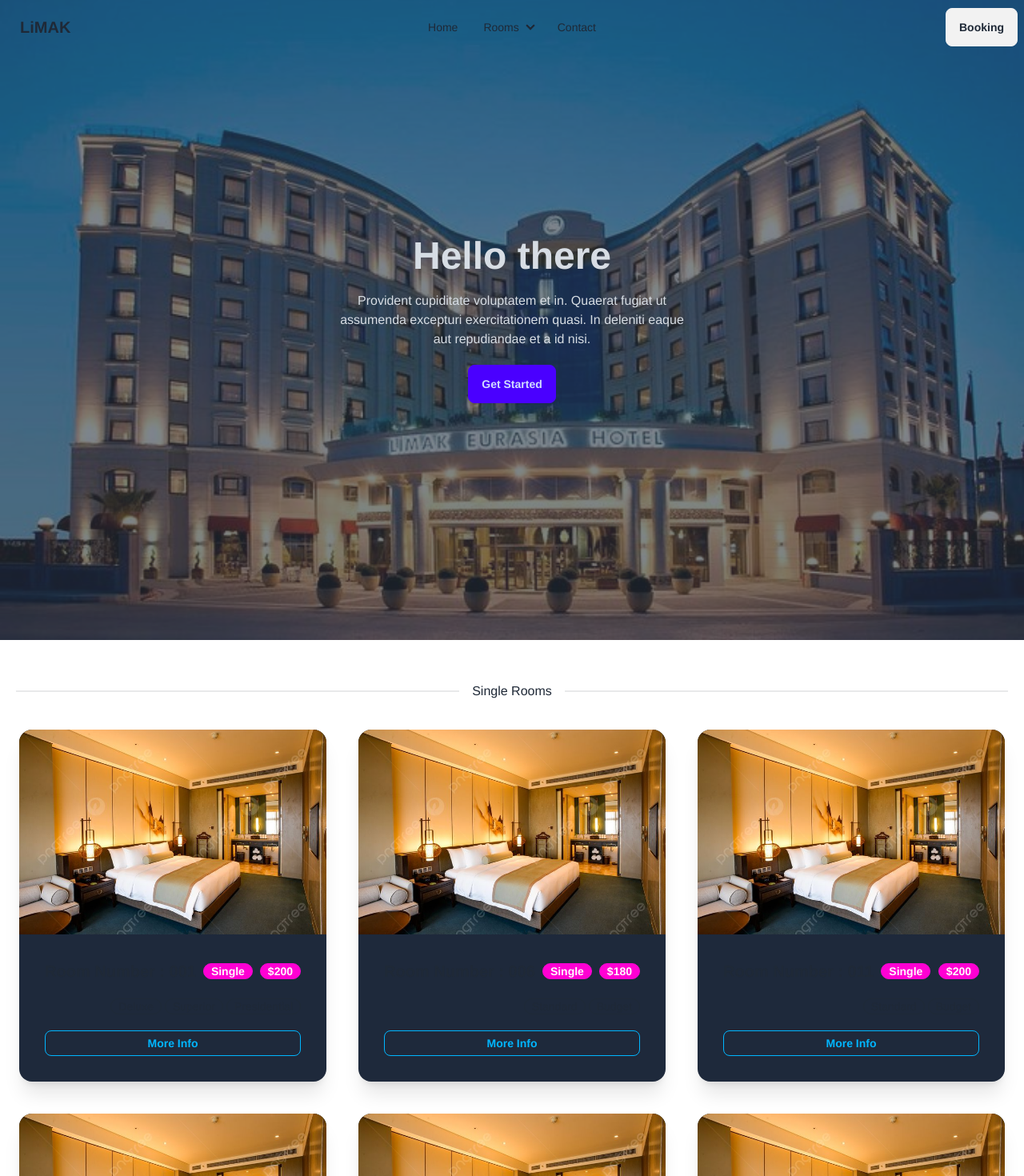
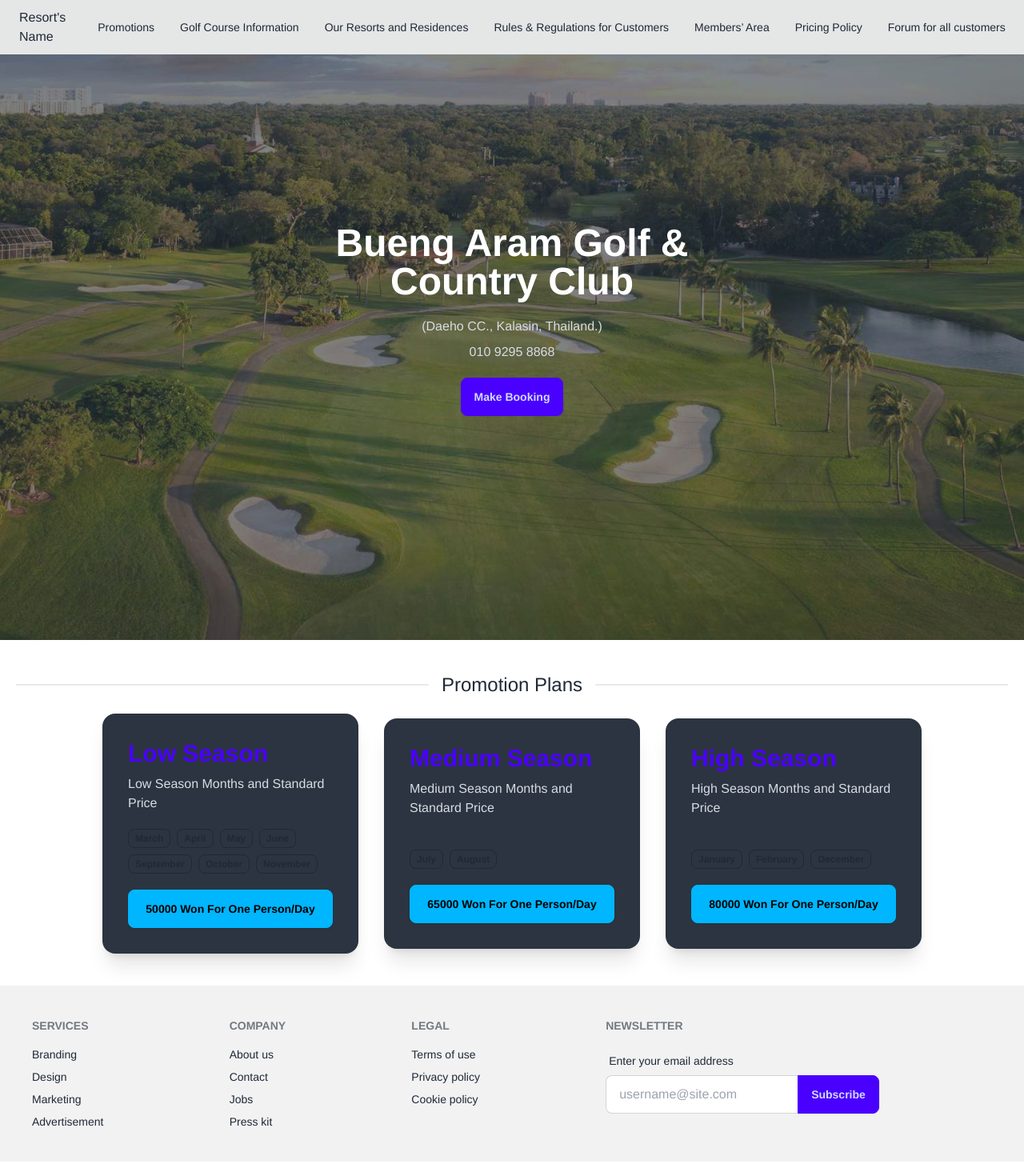
Before and after one commit to hoshikwyw/Hotel-Sample, a React (Vite) app: page / in a window 1280 px wide. Shown: the top 1470 px of the page at 80% size. Built offline with nearby package versions, Linux system fonts and the light colour scheme.

Commit message:
Promotion Plans added

```diff
--- a/src/App.jsx
+++ b/src/App.jsx
@@ -2,7 +2,8 @@
 import Hero from './sections/Hero'
 import Footer from './sections/Footer'
 import Navbar from './sections/Navbar'
-import Rooms from './sections/Rooms'
+import Promotions from './sections/Promotions'
+// import Rooms from './sections/Rooms'
 
 const App = () => {
   return (
@@ -12,7 +13,7 @@
       </div>
       <Hero />
       <div className=" px-5 py-10">
-      <Rooms />
+      <Promotions />
       </div>
       <div className="">
         <Footer />
--- /dev/null
+++ b/src/assets/fakeDatas/PromotionsPlan.js
@@ -0,0 +1,74 @@
+export const PromotionPlans = [
+    {
+        id: 1,
+        months: "January",
+        season: "High",
+        price: 80000,
+    },
+    {
+        id: 2,
+        months: "February",
+        season: "High",
+        price: 80000,
+    },
+    {
+        id: 3,
+        months: "March",
+        season: "Low",
+        price: 50000,
+    },
+    {
+        id: 4,
+        months: "April",
+        season: "Low",
+        price: 50000,
+    },
+    {
+        id: 5,
+        months: "May",
+        season: "Low",
+        price: 50000,
+    },
+    {
+        id: 6,
+        months: "June",
+        season: "Low",
+        price: 50000,
+    },
+    {
+        id: 7,
+        months: "July",
+        season: "Medium",
+        price: 65000,
+    },
+    {
+        id: 8,
+        months: "August",
+        season: "Medium",
+        price: 65000,
+    },
+    {
+        id: 9,
+        months: "September",
+        season: "Low",
+        price: 50000,
+    },
+    {
+        id: 10,
+        months : "October",
+        season: "Low",
+        price : 50000,
+    },
+    {
+        id: 11,
+        months : "November",
+        season: "Low",
+        price : 50000,
+    },
+    {
+        id: 12,
+        months : "December",
+        season: "High",
+        price : 80000,
+    },
+]
--- /dev/null
+++ b/src/components/PromotionCard.jsx
@@ -0,0 +1,37 @@
+import React, { useEffect, useState } from 'react'
+
+const PromotionCard = ({ data }) => {
+    const [months, setMonths] = useState([])
+    const [seasonName, setSeasonName] = useState("")
+    const [seasonPrice, setSeasonPrice] = useState(0)
+
+    useEffect(() => {
+        let monthArray = []
+        data.map((item) => {
+            monthArray.push(item.months)
+            setMonths(monthArray)
+            setSeasonName(item.season)
+            setSeasonPrice(item.price)
+        })
+    }, [data])
+
+    return (
+        <div className="card bg-neutral text-neutral-content w-80 min-h-72 shadow-xl">
+            <div className="card-body">
+                <h2 className="card-title text-primary text-3xl">
+                    {seasonName} Season
+                    {/* <div className="badge badge-secondary">NEW</div> */}
+                </h2>
+                <p>{seasonName} Season Months and Standard Price</p>
+                <div className="card-actions justify-start py-3">
+                    {months.map((item, index) => (
+                        <div key={index} className="btn btn-xs btn-outline">{item}</div>
+                    ))}
+                </div>
+                <button className="btn btn-info">{seasonPrice} Won For One Person/Day</button>
+            </div>
+        </div>
+    )
+}
+
+export default PromotionCard
--- a/src/sections/Hero.jsx
+++ b/src/sections/Hero.jsx
@@ -5,17 +5,19 @@
         <div id='hero'
             className="hero min-h-screen"
             style={{
-                backgroundImage: "url(/bg.jpg)",
+                backgroundImage: "url(/hero.jpg)",
             }}>
             <div className="hero-overlay bg-opacity-60"></div>
             <div className="hero-content text-neutral-content text-center">
                 <div className="max-w-md">
-                    <h1 className="mb-5 text-5xl font-bold">Hello there</h1>
+                    <h1 className=" mb-5 text-5xl font-semibold text-white">Bueng Aram Golf & Country Club</h1>
+                    <p className="mb-2">
+                    (Daeho CC., Kalasin, Thailand.)
+                    </p>
                     <p className="mb-5">
-                        Provident cupiditate voluptatem et in. Quaerat fugiat ut assumenda excepturi exercitationem
-                        quasi. In deleniti eaque aut repudiandae et a id nisi.
+                    010 9295 8868
                     </p>
-                    <button className="btn btn-primary">Get Started</button>
+                    <button className="btn btn-primary">Make Booking</button>
                 </div>
             </div>
         </div>
--- a/src/sections/Navbar.jsx
+++ b/src/sections/Navbar.jsx
@@ -48,53 +48,58 @@
     }
 
     return (
-        <div className={`navbar fixed w-full top-0 left-0 z-10 transition-colors duration-300 ease-in-out ${scrollPosition > 0 ? 'bg-base-300' : 'bg-transparent'}`}>
-            <div className="navbar-start">
-                <div className="dropdown">
-                    <div tabIndex={0} role="button" className="btn btn-ghost lg:hidden">
-                        <svg xmlns="http://www.w3.org/2000/svg" className="h-5 w-5" fill="none" viewBox="0 0 24 24" stroke="currentColor">
-                            <path strokeLinecap="round" strokeLinejoin="round" strokeWidth="2" d="M4 6h16M4 12h8m-8 6h16" />
-                        </svg>
+        <>
+            <div className="drawer">
+                <input id="my-drawer-3" type="checkbox" className="drawer-toggle" />
+                <div className="drawer-content flex flex-col">
+                    {/* Navbar */}
+                    <div className="navbar bg-base-300 w-full">
+                        <div className="flex-none lg:hidden">
+                            <label htmlFor="my-drawer-3" aria-label="open sidebar" className="btn btn-square btn-ghost">
+                                <svg
+                                    xmlns="http://www.w3.org/2000/svg"
+                                    fill="none"
+                                    viewBox="0 0 24 24"
+                                    className="inline-block h-6 w-6 stroke-current">
+                                    <path
+                                        strokeLinecap="round"
+                                        strokeLinejoin="round"
+                                        strokeWidth="2"
+                                        d="M4 6h16M4 12h16M4 18h16"></path>
+                                </svg>
+                            </label>
+                        </div>
+                        <div className="mx-2 flex-1 px-2">Resort's Name</div>
+                        <div className="hidden flex-none lg:block">
+                            <ul className="menu menu-horizontal">
+                                {/* Navbar menu content here */}
+                                <li><a>Promotions</a></li>
+                                <li><a>Golf Course Information</a></li>
+                                <li><a>Our Resorts and Residences</a></li>
+                                <li><a>Rules & Regulations for Customers</a></li>
+                                <li><a>Members’ Area </a></li>
+                                <li className="hidden xl:block"><a>Pricing Policy</a></li>
+                                <li className="hidden xl:block"><a>Forum for all customers</a></li>
+                            </ul>
+                        </div>
                     </div>
-                    <ul tabIndex={0} className="menu menu-sm dropdown-content bg-base-100 rounded-box z-[1] mt-3 w-52 p-2 shadow">
-                        <li><a href="#hero" onClick={(e) => handleScrollToSection(e, '#hero', 1000)}>Home</a></li>
-                        <li>
-                            <a>Rooms</a>
-                            <ul className="p-2">
-                                <li><a href="#single" onClick={(e) => handleScrollToSection(e, '#single', 1000)}>Single</a></li>
-                                <li><a href="#double" onClick={(e) => handleScrollToSection(e, '#double', 1000)}>Double</a></li>
-                                <li><a href="#twin" onClick={(e) => handleScrollToSection(e, '#twin', 1000)}>Twin</a></li>
-                                <li><a href="#family" onClick={(e) => handleScrollToSection(e, '#family', 1000)}>Family</a></li>
-                                <li><a href="#suite" onClick={(e) => handleScrollToSection(e, '#suite', 1000)}>Suite</a></li>
-                            </ul>
-                        </li>
-                        <li><a href="#contact" onClick={(e) => handleScrollToSection(e, '#contact', 1000)}>Contact Us</a></li>
+
+                </div>
+                <div className="drawer-side">
+                    <label htmlFor="my-drawer-3" aria-label="close sidebar" className="drawer-overlay"></label>
+                    <ul className="menu bg-base-200 min-h-full w-80 p-4">
+                        {/* Sidebar content here */}
+                        <li><a>Promotions</a></li>
+                        <li><a>Pricing Policy</a></li>
+                        <li><a>Golf Course Information</a></li>
+                        <li><a>Our Resorts and Residences</a></li>
+                        <li><a>Rules & Regulations for Customers</a></li>
+                        <li><a>Members’ Area </a></li>
+                        <li><a>Forum for all customers</a></li>
                     </ul>
                 </div>
-                <a href="#hero" onClick={(e) => handleScrollToSection(e, '#hero', 1000)} className="btn btn-ghost text-xl">LiMAK</a>
             </div>
-            <div className="navbar-center hidden lg:flex">
-                <ul className="menu menu-horizontal px-1">
-                    <li><a href="#hero" onClick={(e) => handleScrollToSection(e, '#hero', 1000)}>Home</a></li>
-                    <li className='dropdown'>
-                        <details>
-                            <summary>Rooms</summary>
-                            <ul className=" dropdown-content">
-                                <li><a href="#single" onClick={(e) => handleScrollToSection(e, '#single', 1000)}>Single</a></li>
-                                <li><a href="#double" onClick={(e) => handleScrollToSection(e, '#double', 1000)}>Double</a></li>
-                                <li><a href="#twin" onClick={(e) => handleScrollToSection(e, '#twin', 1000)}>Twin</a></li>
-                                <li><a href="#family" onClick={(e) => handleScrollToSection(e, '#family', 1000)}>Family</a></li>
-                                <li><a href="#suite" onClick={(e) => handleScrollToSection(e, '#suite', 1000)}>Suite</a></li>
-                            </ul>
-                        </details>
-                    </li>
-                    <li><a href="#contact" onClick={(e) => handleScrollToSection(e, '#contact', 1000)}>Contact</a></li>
-                </ul>
-            </div>
-            <div className="navbar-end">
-                <a className="btn">Booking</a>
-            </div>
-        </div>
+        </>
     )
 }
 
--- /dev/null
+++ b/src/sections/Promotions.jsx
@@ -0,0 +1,46 @@
+import React, { useEffect, useState } from 'react'
+import PromotionCard from '../components/PromotionCard'
+import { PromotionPlans } from "../assets/fakeDatas/PromotionsPlan"
+
+const Promotions = () => {
+    const data = PromotionPlans
+    const [lowSeasons, setLowSeasons] = useState([])
+    const [mediumSeasons, setMediumSeasons] = useState([])
+    const [highSeasons, setHighSeasons] = useState([])
+
+    useEffect(() => {
+        let low = []
+        let medium = []
+        let high = []
+
+        data.forEach((item) => {
+            if (item.season === "Low") {
+                low.push(item)
+            } else if (item.season === "Medium") {
+                medium.push(item)
+            } else if (item.season === "High") {
+                high.push(item)
+            }
+        })
+
+        setLowSeasons(low)
+        setMediumSeasons(medium)
+        setHighSeasons(high)
+
+
+    }, [data])
+
+
+    return (
+        <div>
+            <div className="divider text-2xl pb-5">Promotion Plans</div>
+            <div className="flex w-full justify-center items-center gap-8">
+                {lowSeasons.length > 0 && <PromotionCard data={lowSeasons} />}
+                {mediumSeasons.length > 0 && <PromotionCard data={mediumSeasons} />}
+                {highSeasons.length > 0 && <PromotionCard data={highSeasons} />}
+            </div>
+        </div>
+    )
+}
+
+export default Promotions
```
Also changed, not shown: src/components/BookingModal.jsx (+9 -30 lines), public/hero.jpg (added).
